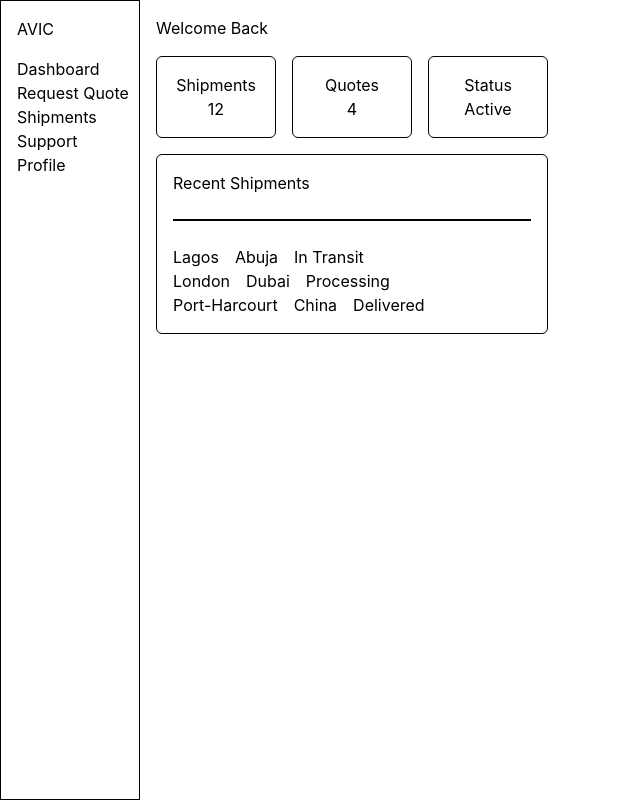
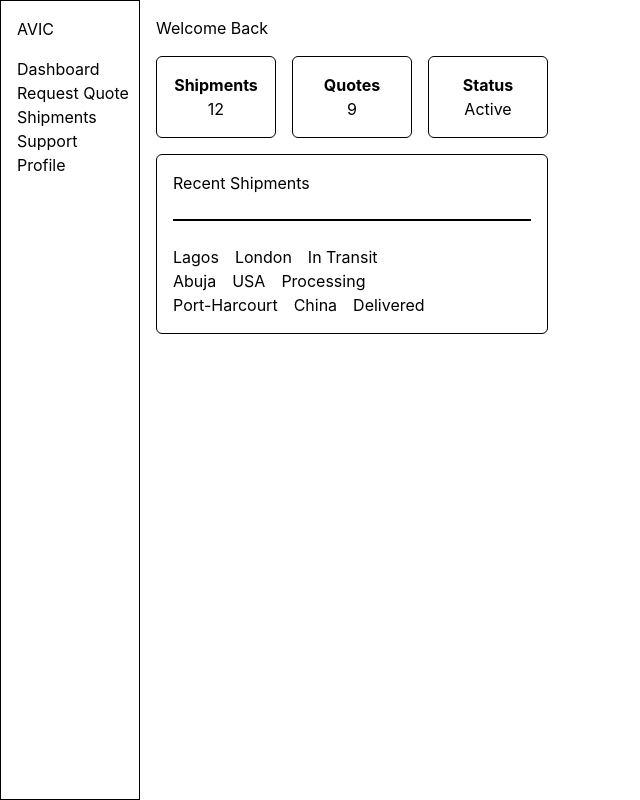
Before and after one commit to Zulu5q1/AVIC-CLIENT-PORTAL, a React (Vite) app: page / in a window 1280 px wide. Shown: the whole page, without its empty margins (0-640 px from the left). Built offline with nearby package versions, Linux system fonts and the light colour scheme.

Commit message:
add: cearted components and mock data

```diff
--- a/src/Dashboard.jsx
+++ b/src/Dashboard.jsx
@@ -1,40 +1,22 @@
-
+import { StatCard } from "./components/StatCard";
+import { stats } from "./data/MockData";
+import { ShipmentCard } from "./components/ShipmentCard";
+import { Shipments } from './data/MockData';
 
 const Dashboard = () => {
     return <div className= "flex flex-col gap-4 p-4">
         <div>Welcome Back</div>
         <div className= "flex gap-4">
-            <div className="border border-black p-4 text-center rounded-md w-30">
-                <p>Shipments</p>
-                <p>12</p>
-            </div>
-            <div className="border border-black p-4 text-center rounded-md w-30">
-                <p>Quotes</p>
-                <p>4</p>
-            </div>
-            <div className="border border-black p-4 text-center rounded-md w-30">
-                <p>Status</p>
-                <p>Active</p>
-            </div>
+            {stats.map((stat, index) => (
+                <StatCard key={index} title={stat.title} value={stat.value} />
+            ))}
         </div>
         <div className= "border border-black p-4 rounded-md">
             <p>Recent Shipments</p>
             <hr className= "border border-black my-6"/>
-            <div className= "flex gap-4">
-                <p>Lagos</p>
-                <p>Abuja</p>
-                <p>In Transit</p>
-            </div>
-            <div className= "flex gap-4">
-                <p>London</p>
-                <p>Dubai</p>
-                <p>Processing</p>
-            </div>
-            <div className= "flex gap-4">
-                <p>Port-Harcourt</p>
-                <p>China</p>
-                <p>Delivered</p>
-            </div>
+            {Shipments.map((shipment, index) => (
+                <ShipmentCard key={index} location={shipment.location} destination={shipment.destination} status={shipment.status} />
+            ))}
         </div>
     </div>
 };
--- /dev/null
+++ b/src/components/ShipmentCard.jsx
@@ -0,0 +1,9 @@
+
+
+export const ShipmentCard = ({ location, destination, status }) => {
+    return <div className= "flex gap-4">
+                <p>{location}</p>
+                <p>{destination}</p>
+                <p>{status}</p>
+            </div>
+}
--- /dev/null
+++ b/src/components/StatCard.jsx
@@ -0,0 +1,8 @@
+
+
+export const StatCard = ({ title, value }) => {
+    return <div className="border border-black p-4 text-center rounded-md w-30">
+                <p className="font-bold">{title}</p>
+                <p>{value}</p>
+            </div>
+}
--- /dev/null
+++ b/src/data/MockData.js
@@ -0,0 +1,14 @@
+
+
+export const stats = [
+    { title: "Shipments", value: 12 },
+    { title: "Quotes", value: 9 },
+    { title: "Status", value: "Active" }
+]
+
+
+export const Shipments = [
+    { location: "Lagos", destination: "London", status: "In Transit" },
+    { location: "Abuja", destination: "USA", status: "Processing" },
+    { location: "Port-Harcourt", destination: "China", status: "Delivered" }
+]
```
